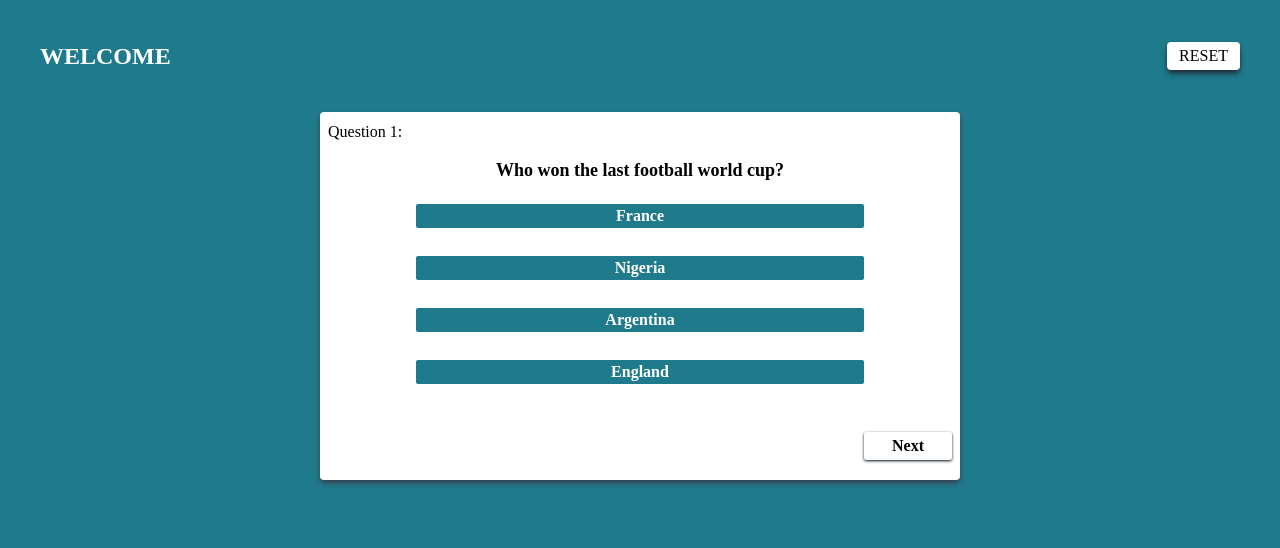
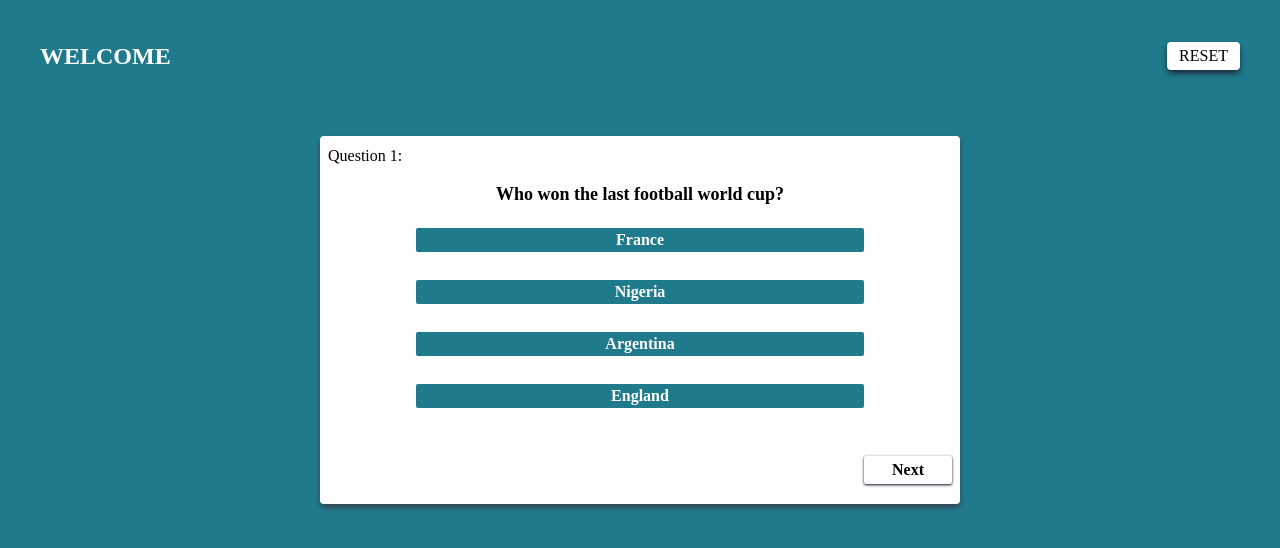
Before and after one commit to favourAyomikun/QuizApp, a React (Vite) app: page /quizPage in a window 1280 px wide. Shown: the top 548 px of the page. Built offline with nearby package versions, Linux system fonts and the light colour scheme; a web font is replaced by a local one.

Commit message:
made some changes

```diff
--- a/src/pages/CountDown.jsx
+++ b/src/pages/CountDown.jsx
@@ -13,7 +13,7 @@ const Countdown = () => {
                 clearInterval(countdown)
                 navigate('/quizPage')
             }
-        }, 200);
+        }, 1000);
 
         return () => {
             clearInterval(countdown)
@@ -29,7 +29,7 @@ const Countdown = () => {
         <p>2. Choose only one answer for the questions.</p>
         <p>3. The quiz has no time limit, Take your time.</p>
         <p>4. Score would be displayed once done with the questions.</p></div>
-        <p className='text-xl mt-4'>{isCounting}</p>
+        <p className='text-xl mt-5'>{isCounting}</p>
     </div>
   )
 }
--- a/src/pages/QuizPage.jsx
+++ b/src/pages/QuizPage.jsx
@@ -25,9 +25,6 @@ const QuizPage = () => {
           RESET
         </button>
       </div>
-      {/* <h3 className="text-center font-bold text-lg mt-5 text-white tracking-wider">
-        Answer the following questions:
-      </h3> */}
       <QuizQuestions />
     </section>
   );
--- a/src/pages/QuizTemplate.jsx
+++ b/src/pages/QuizTemplate.jsx
@@ -16,7 +16,6 @@ const QuizQuestions = () => {
     if (chosenOption === presentQuestion.correctAnswer) {
       setUserScore(userScore + 10);
     }
-    console.log(userScore);
   };
 
   const handleNextQuestion = () => {
@@ -38,7 +37,7 @@ const QuizQuestions = () => {
   };
 
   return (
-    <main className="container mx-auto rounded max-w-[50%] mt-10 bg-white shadow-md shadow-gray-700">
+    <main className="container mx-auto rounded max-w-[50%] mt-16 bg-white shadow-md shadow-gray-700">
       {currentQuestionIndex < data.length ? (
         <div className="pb-5">
           <p className=" ml-2 pt-2">Question {currentQuestionIndex + 1}:</p>
```
